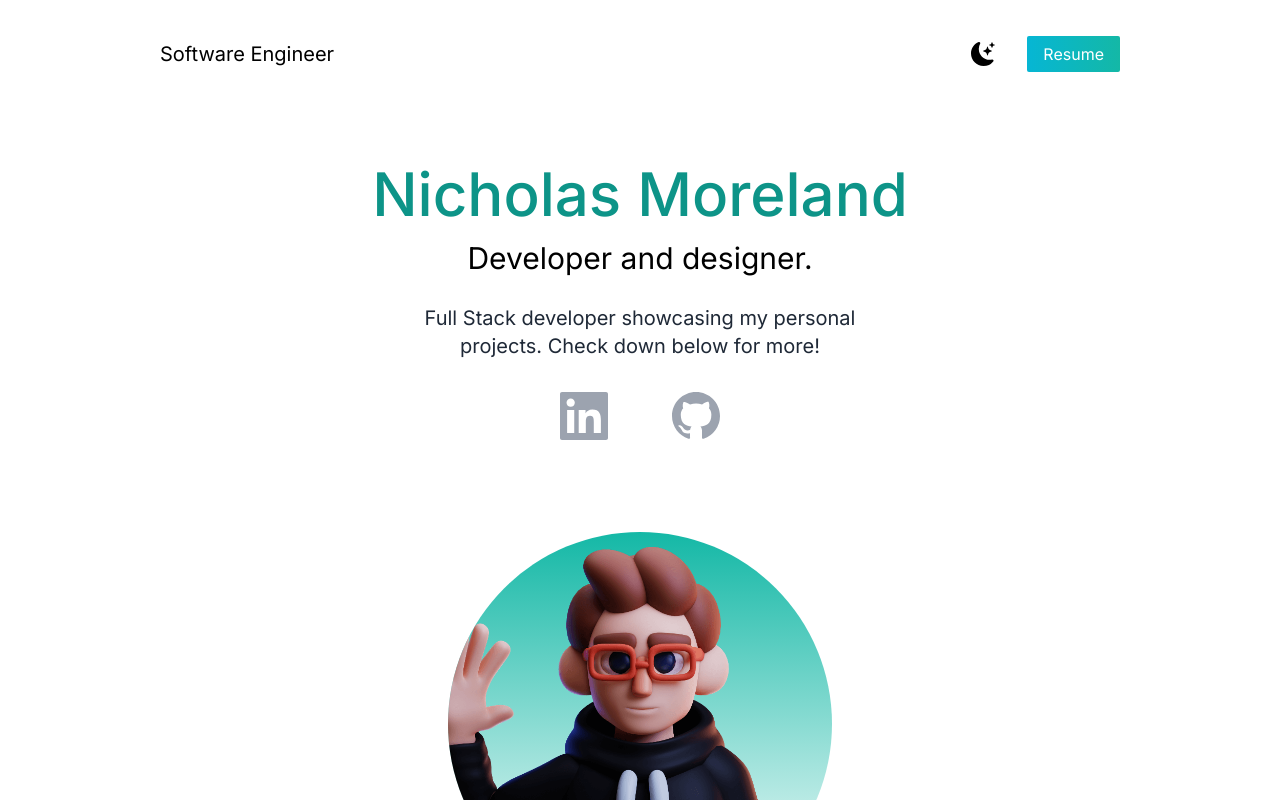
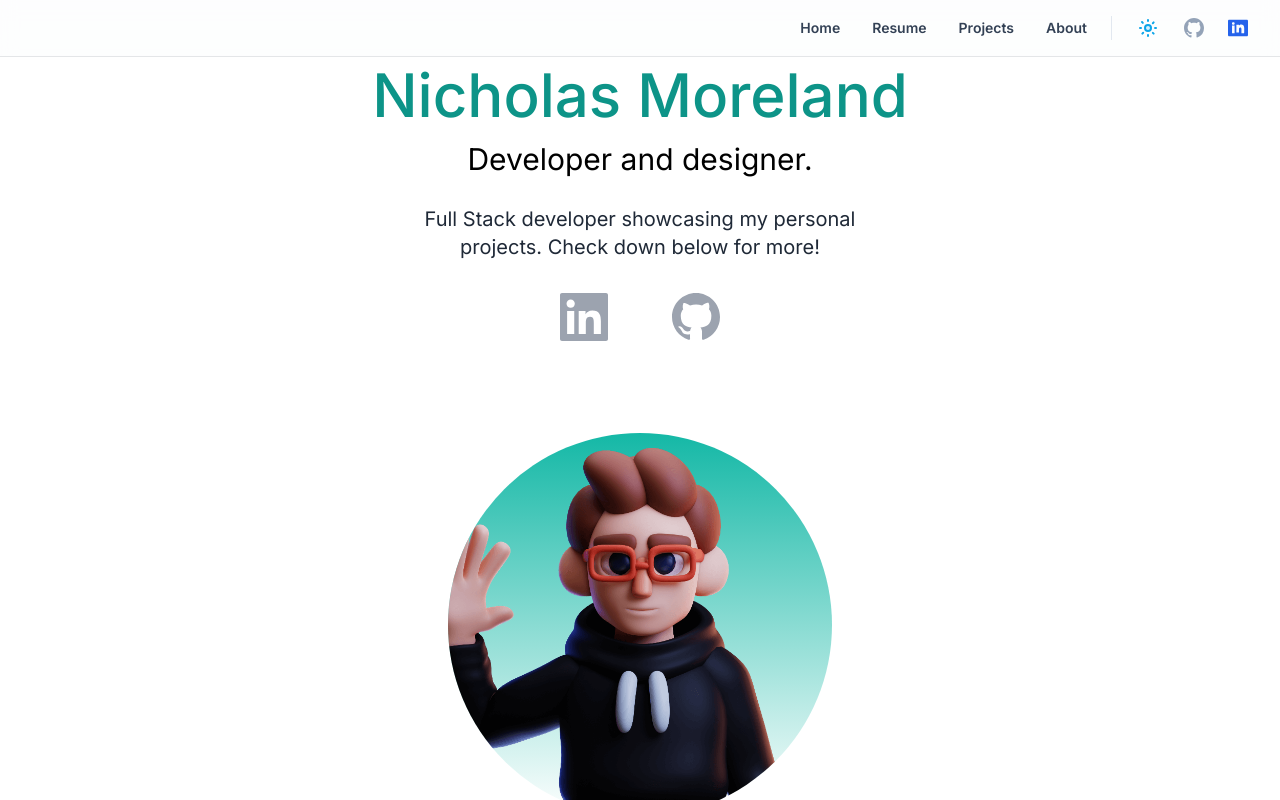
Before and after one commit to nbmoreland/psychic-enigma, a Next.js app: page / in a window 1280 px wide. Shown: the top 800 px of the page. Built offline with nearby package versions, Linux system fonts and the light colour scheme.

Commit message:
commit: navbar overhaul :)

```diff
--- a/app/nav/navbar.tsx
+++ b/app/nav/navbar.tsx
@@ -1,7 +1,145 @@
+import Link from "next/link";
+import { GoMarkGithub } from "react-icons/go";
+
 export default function NavBar() {
-    return (
-        <nav>
+  return (
+    <div className="sticky top-0 z-40 w-full backdrop-blur flex-none transition-colors duration-500 lg:z-50 lg:border-b lg:border-slate-900/10 dark:border-slate-50/[0.06] bg-white/95 supports-backdrop-blur:bg-white/60 dark:bg-transparent">
+      <div className="max-w-8xl mx-auto">
+        <div className="py-4 border-b border-slate-900/10 lg:px-8 lg:border-0 dark:border-slate-300/10 mx-4 lg:mx-0">
+          <div className="relative flex items-center">
+            <div className="relative hidden lg:flex items-center ml-auto">
+              <nav className="text-sm leading-6 font-semibold text-slate-700 dark:text-slate-200">
+                <ul className="flex space-x-8">
+                  <li>
+                    <Link
+                      href="/"
+                      className="hover:text-sky-500 dark:hover:text-sky-400"
+                    >
+                      Home
+                    </Link>
+                  </li>
+                  <li>
+                    <Link
+                      href="/resume"
+                      className="hover:text-sky-500 dark:hover:text-sky-400"
+                    >
+                      Resume
+                    </Link>
+                  </li>
+                  <li>
+                    <Link
+                      href="/projects"
+                      className="hover:text-sky-500 dark:hover:text-sky-400"
+                    >
+                      Projects
+                    </Link>
+                  </li>
+                  <li>
+                    <Link
+                      href="/about"
+                      className="hover:text-sky-500 dark:hover:text-sky-400"
+                    >
+                      About
+                    </Link>
+                  </li>
+                </ul>
+              </nav>
+              <div className="flex items-center border-l border-slate-200 ml-6 pl-6 dark:border-slate-800">
+                <label
+                  className="sr-only"
+                  id="headlessui-listbox-label-:r2:"
+                  data-headlessui-state=""
+                >
+                  Theme
+                </label>
+                <button
+                  type="button"
+                  id="headlessui-listbox-button-:r3:"
+                  aria-haspopup="true"
+                  aria-expanded="false"
+                  data-headlessui-state=""
+                  aria-labelledby="headlessui-listbox-label-:r2: headlessui-listbox-button-:r3:"
+                >
+                  <span className="dark:hidden">
+                    <svg
+                      viewBox="0 0 24 24"
+                      fill="none"
+                      stroke-width="2"
+                      stroke-linecap="round"
+                      stroke-linejoin="round"
+                      className="w-6 h-6"
+                    >
+                      <path
+                        d="M15 12a3 3 0 1 1-6 0 3 3 0 0 1 6 0Z"
+                        className="fill-sky-400/20 stroke-sky-500"
+                      ></path>
+                      <path
+                        d="M12 4v1M17.66 6.344l-.828.828M20.005 12.004h-1M17.66 17.664l-.828-.828M12 20.01V19M6.34 17.664l.835-.836M3.995 12.004h1.01M6 6l.835.836"
+                        className="stroke-sky-500"
+                      ></path>
+                    </svg>
+                  </span>
+                  <span className="hidden dark:inline">
+                    <svg viewBox="0 0 24 24" fill="none" className="w-6 h-6">
+                      <path
+                        fill-rule="evenodd"
+                        clip-rule="evenodd"
+                        d="M17.715 15.15A6.5 6.5 0 0 1 9 6.035C6.106 6.922 4 9.645 4 12.867c0 3.94 3.153 7.136 7.042 7.136 3.101 0 5.734-2.032 6.673-4.853Z"
+                        className="fill-sky-400/20"
+                      ></path>
+                      <path
+                        d="m17.715 15.15.95.316a1 1 0 0 0-1.445-1.185l.495.869ZM9 6.035l.846.534a1 1 0 0 0-1.14-1.49L9 6.035Zm8.221 8.246a5.47 5.47 0 0 1-2.72.718v2a7.47 7.47 0 0 0 3.71-.98l-.99-1.738Zm-2.72.718A5.5 5.5 0 0 1 9 9.5H7a7.5 7.5 0 0 0 7.5 7.5v-2ZM9 9.5c0-1.079.31-2.082.845-2.93L8.153 5.5A7.47 7.47 0 0 0 7 9.5h2Zm-4 3.368C5 10.089 6.815 7.75 9.292 6.99L8.706 5.08C5.397 6.094 3 9.201 3 12.867h2Zm6.042 6.136C7.718 19.003 5 16.268 5 12.867H3c0 4.48 3.588 8.136 8.042 8.136v-2Zm5.725-4.17c-.81 2.433-3.074 4.17-5.725 4.17v2c3.552 0 6.553-2.327 7.622-5.537l-1.897-.632Z"
+                        className="fill-sky-500"
+                      ></path>
+                      <path
+                        fill-rule="evenodd"
+                        clip-rule="evenodd"
+                        d="M17 3a1 1 0 0 1 1 1 2 2 0 0 0 2 2 1 1 0 1 1 0 2 2 2 0 0 0-2 2 1 1 0 1 1-2 0 2 2 0 0 0-2-2 1 1 0 1 1 0-2 2 2 0 0 0 2-2 1 1 0 0 1 1-1Z"
+                        className="fill-sky-500"
+                      ></path>
+                    </svg>
+                  </span>
+                </button>
 
-        </nav>
-    );
+                <a
+                  href="https://github.com/nicholasmoreland"
+                  className="ml-6 block text-slate-400 hover:text-slate-500 dark:hover:text-slate-300"
+                >
+                  <span className="sr-only">Nicholas Moreland on GitHub</span>
+                  <svg
+                    viewBox="0 0 16 16"
+                    className="w-5 h-5"
+                    fill="currentColor"
+                    aria-hidden="true"
+                  >
+                    <path d="M8 0C3.58 0 0 3.58 0 8c0 3.54 2.29 6.53 5.47 7.59.4.07.55-.17.55-.38 0-.19-.01-.82-.01-1.49-2.01.37-2.53-.49-2.69-.94-.09-.23-.48-.94-.82-1.13-.28-.15-.68-.52-.01-.53.63-.01 1.08.58 1.23.82.72 1.21 1.87.87 2.33.66.07-.52.28-.87.51-1.07-1.78-.2-3.64-.89-3.64-3.95 0-.87.31-1.59.82-2.15-.08-.2-.36-1.02.08-2.12 0 0 .67-.21 2.2.82.64-.18 1.32-.27 2-.27.68 0 1.36.09 2 .27 1.53-1.04 2.2-.82 2.2-.82.44 1.1.16 1.92.08 2.12.51.56.82 1.27.82 2.15 0 3.07-1.87 3.75-3.65 3.95.29.25.54.73.54 1.48 0 1.07-.01 1.93-.01 2.2 0 .21.15.46.55.38A8.013 8.013 0 0016 8c0-4.42-3.58-8-8-8z"></path>
+                  </svg>
+                </a>
+
+                <a
+                  href="https://www.linkedin.com/in/nicholas-moreland-cse/"
+                  target="_blank"
+                  rel="noopener noreferrer"
+                  className="ml-6 block text-blue-600 hover:text-blue-700 dark:text-blue-400 dark:hover:text-blue-300"
+                >
+                  <span className="sr-only">LinkedIn Profile</span>
+                  <svg
+                    viewBox="0 0 24 24"
+                    fill="currentColor"
+                    className="w-5 h-5"
+                    aria-hidden="true"
+                  >
+                    <path
+                      fill-rule="evenodd"
+                      d="M22.516 2H1.485C0.65 2 0 2.651 0 3.485v17.03C0 21.349.65 22 1.485 22h21.03c.835 0 1.485-.651 1.485-1.485V3.485c0-.834-.65-1.485-1.485-1.485zM7.908 18.256h-3.07V9.062h3.07v9.194zM6.37 8.114h-.022c-.976 0-1.611-.678-1.611-1.529 0-.865.651-1.529 1.647-1.529.996 0 1.612.664 1.634 1.529.011.851-.612 1.529-1.648 1.529zM19.2 18.256h-3.076v-4.803c0-1.146-.41-1.929-1.435-1.929-.777 0-1.239.522-1.442 1.024-.074.18-.09.432-.09.686v4.022h-3.07s.04-8.354 0-9.194h3.07v1.301c.408-.623 1.132-1.506 2.753-1.506 2.018 0 3.532 1.318 3.532 4.175v5.224z"
+                    ></path>
+                  </svg>
+                </a>
+              </div>
+            </div>
+          </div>
+        </div>
+      </div>
+    </div>
+  );
 }
--- a/app/page.tsx
+++ b/app/page.tsx
@@ -16,16 +16,6 @@ export default function Home() {
 
       <main className='bg-white px-10 md:px-20 lg:px-40'>
         <section className='min-h-screen'>
-          <nav className='py-10 mb-12 flex justify-between'>
-            <h1 className='text-xl'>Software Engineer</h1>
-            <ul className='flex items-center'>
-              <li>
-                <BsFillMoonStarsFill className='cursor-point text-2xl'/>
-              </li>
-              <li><a className='bg-gradient-to-r from-cyan-500 to-teal-500 text-white px-4 py-2 rounded-sm ml-8' href='#'>Resume</a></li>
-            </ul>
-          </nav>
-
           <div className='text-center'>
             <h2 className='text-4xl py-2 text-teal-600 font-medium md:text-6xl'>Nicholas Moreland</h2>
             <h3 className='text-2xl py-2 md:text-3xl'>Developer and designer.</h3>
```
